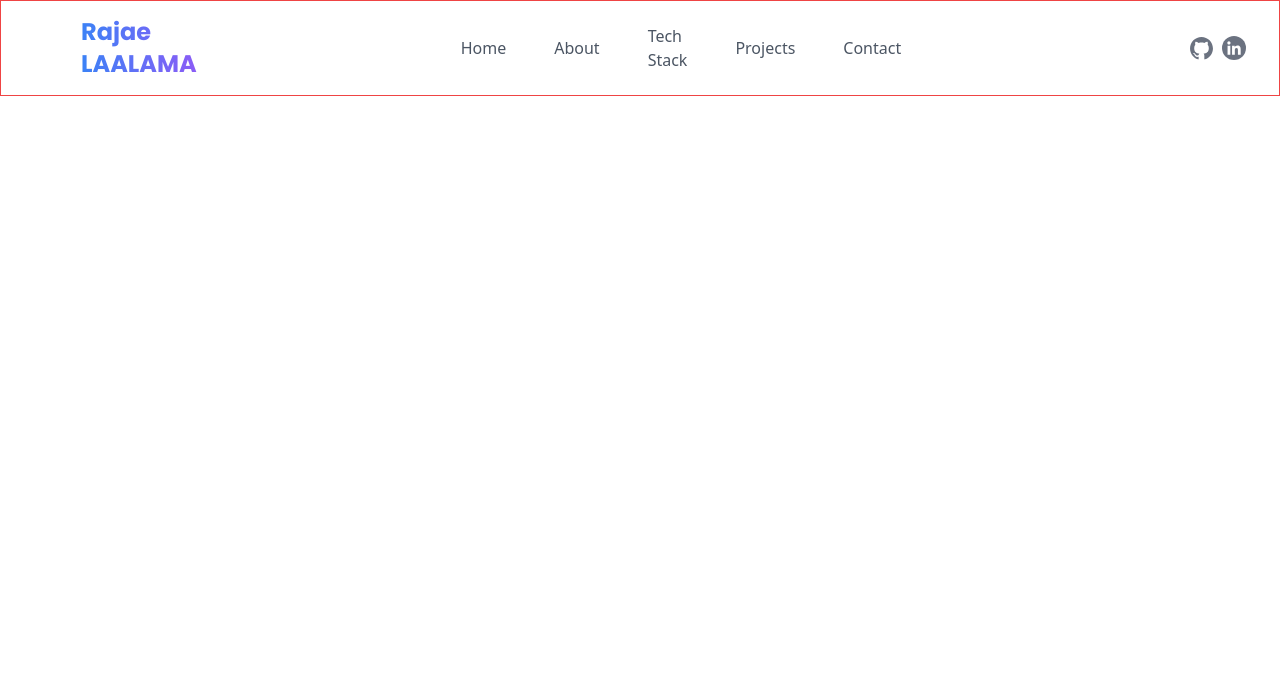
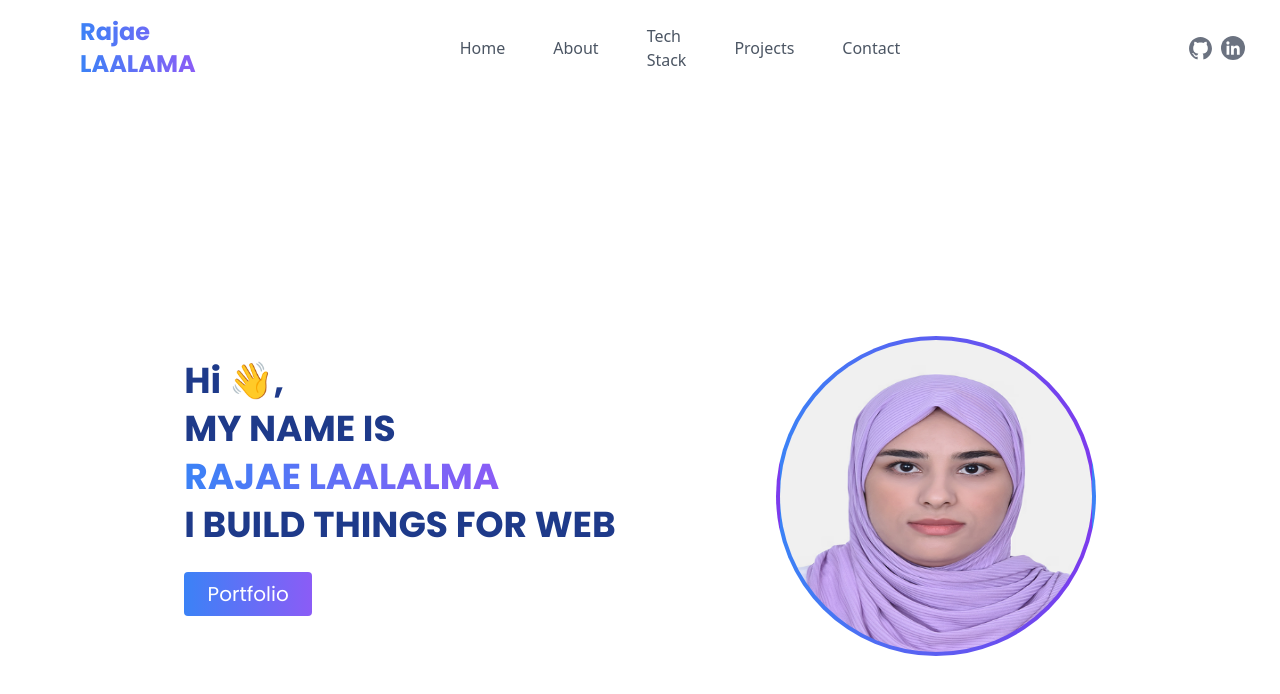
Before and after one commit to Rajae-Laalalma/Portfolio-2, a React (Create React App) app: page / in a window 1280 px wide. Shown: the top 694 px of the page. Built offline with nearby package versions, Linux system fonts and the light colour scheme.

Commit message:
Update Home  project

```diff
--- a/src/App.js
+++ b/src/App.js
@@ -1,3 +1,4 @@
+import Home from "./components/Home";
 import NavBar from "./components/NavBar";
 
 
@@ -6,6 +7,7 @@ function App() {
   return (
     <div className="App">
   <NavBar/>
+  <Home/>
     </div>
   );
 }
--- /dev/null
+++ b/src/components/Home.jsx
@@ -0,0 +1,24 @@
+import React from 'react'
+import profile from '../assets/profile.jpg'
+
+const Home = () => {
+  return (
+    <div className='flex flex-row justify-center items-center  w-full h-screen  '>
+        <div className='  text-4xl font-title font-bold text-blue-900 pr-40'>
+
+            <h1 className=''>Hi 👋,</h1>
+<h1 className='uppercase py-2'>My name is</h1>
+<span className='uppercase py-2 text-transparent bg-clip-text bg-gradient-to-r from-blue-500 to-violet-500'>Rajae Laalalma</span>
+<h1 className='uppercase py-2'>I build things for web</h1>
+<div className='py-4'>
+   <button className='text-xl  text-white bg-gradient-to-r from-blue-500 to-violet-500 w-32  h-11 rounded font-normal transform transition-transform duration-300 hover:scale-125'>Portfolio</button>
+</div>
+
+</div>
+
+      <div className='w-80 h-80 rounded-full'><img src={profile} alt=""  className=' w-80 h-80  rounded-full border-4 border-transparent bg-clip-border bg-gradient-to-r from-blue-500 to-violet-600  '/></div>
+    </div>
+  )
+}
+
+export default Home
--- a/src/components/NavBar.jsx
+++ b/src/components/NavBar.jsx
@@ -39,7 +39,7 @@ Link:'Projects'
     ]
   return (
     <div >
-     <div className='w-full h-24   flex justify-between  items-center px-20 border border-red-500'>
+     <div className='w-full h-24   flex justify-between  items-center px-20 '>
         <div className='text-transparent bg-clip-text bg-gradient-to-r from-blue-500 to-violet-500  font-title text-2xl font-bold '>Rajae LAALAMA</div>
         <ul className='hidden md:flex  justify-between  items-center px-60  '>
             {
```
Also changed, not shown: src/assets/profile.jpg (added).
